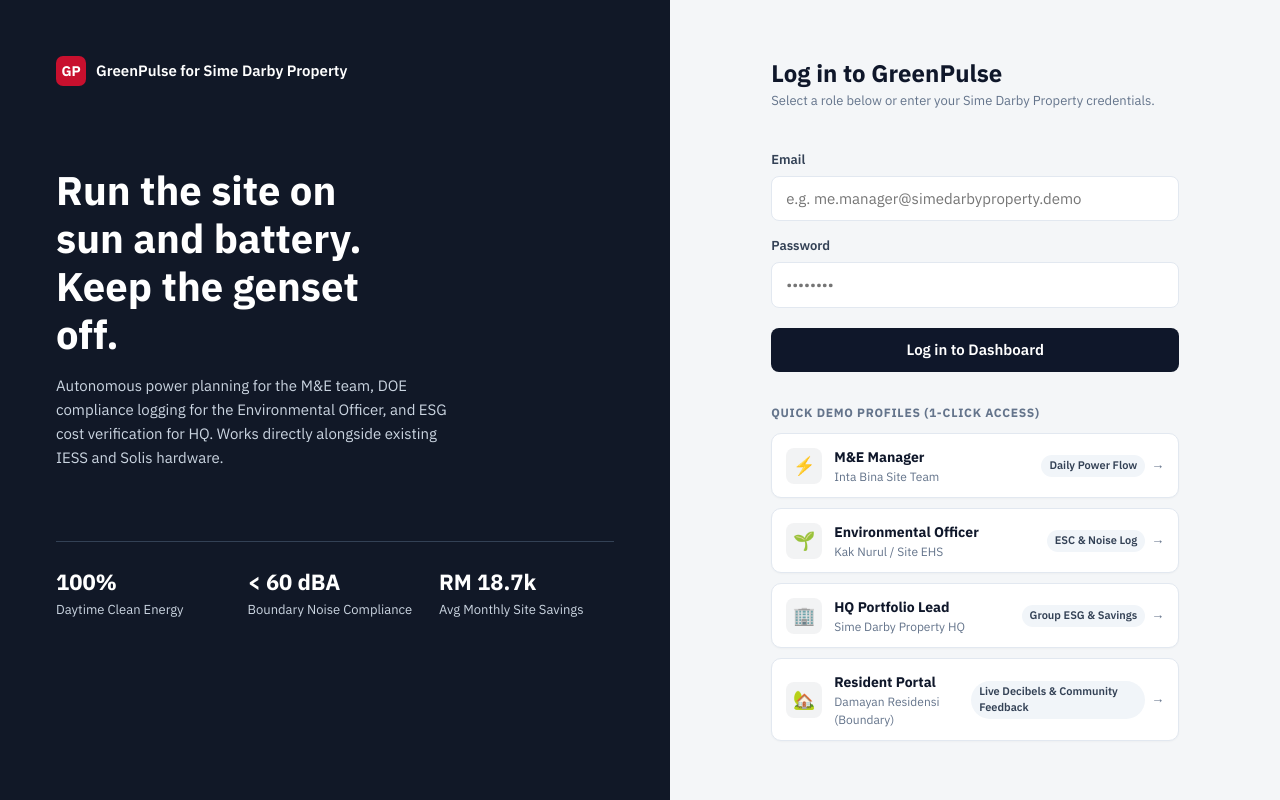
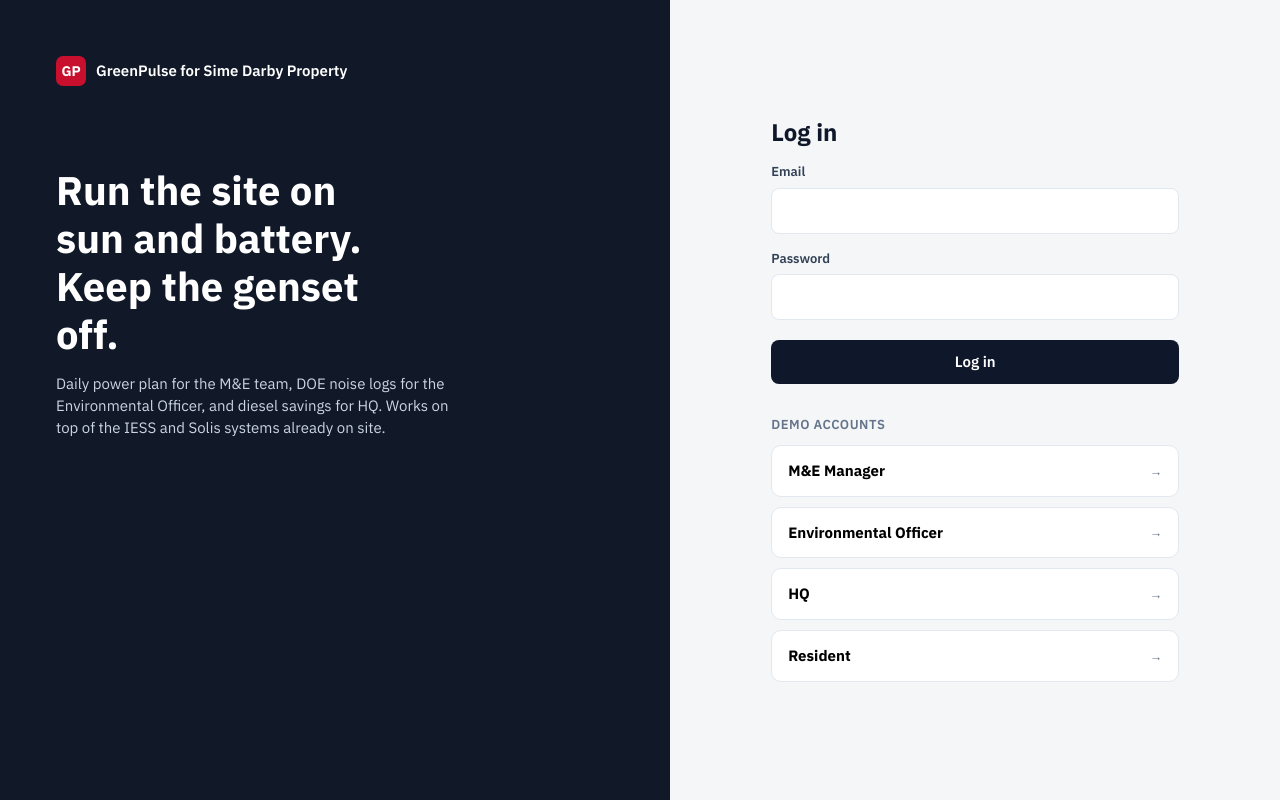
Before and after one commit to daneshlou07/sdp-hackathon-2026, a React (Vite) app in the folder prototype/: page / in a window 1280 px wide. Built offline with nearby package versions, Linux system fonts and the light colour scheme.

Commit message:
Revert design changes from afd3aba

```diff
--- a/prototype/src/data/accounts.js
+++ b/prototype/src/data/accounts.js
@@ -1,42 +1,6 @@
 export const ACCOUNTS = [
-  {
-    email: 'me.manager@simedarbyproperty.demo',
-    password: 'demo1234',
-    role: 'me',
-    title: 'M&E Manager',
-    org: 'Inta Bina Site Team',
-    home: 'Daily Power Flow',
-    icon: '⚡',
-    accent: '#0F766E',
-  },
-  {
-    email: 'env.officer@simedarbyproperty.demo',
-    password: 'demo1234',
-    role: 'eo',
-    title: 'Environmental Officer',
-    org: 'Kak Nurul / Site EHS',
-    home: 'ESC & Noise Log',
-    icon: '🌱',
-    accent: '#059669',
-  },
-  {
-    email: 'hq.finance@simedarbyproperty.demo',
-    password: 'demo1234',
-    role: 'hq',
-    title: 'HQ Portfolio Lead',
-    org: 'Sime Darby Property HQ',
-    home: 'Group ESG & Savings',
-    icon: '🏢',
-    accent: '#2563EB',
-  },
-  {
-    email: 'resident@damayan.demo',
-    password: 'demo1234',
-    role: 'resident',
-    title: 'Resident Portal',
-    org: 'Damayan Residensi (Boundary)',
-    home: 'Live Decibels & Community Feedback',
-    icon: '🏡',
-    accent: '#D71920',
-  },
+  { email: 'me.manager@simedarbyproperty.demo', password: 'demo1234', role: 'me', title: 'M&E Manager' },
+  { email: 'env.officer@simedarbyproperty.demo', password: 'demo1234', role: 'eo', title: 'Environmental Officer' },
+  { email: 'hq.finance@simedarbyproperty.demo', password: 'demo1234', role: 'hq', title: 'HQ' },
+  { email: 'resident@damayan.demo', password: 'demo1234', role: 'resident', title: 'Resident' },
 ];
--- a/prototype/src/index.css
+++ b/prototype/src/index.css
@@ -47,59 +47,19 @@
 .login-form { padding: 56px; display: flex; flex-direction: column; justify-content: center; max-width: 520px; width: 100%; margin: 0 auto; }
 .login-form h2 { font-size: 24px; }
 .login-form label { display: block; font-size: 13px; font-weight: 600; margin: 16px 0 6px; color: var(--ink-2); }
-.login-form input {
-  width: 100%;
-  padding: 11px 14px;
-  border: 1px solid var(--line);
-  border-radius: 8px;
-  background: #fff;
-  transition: border-color .15s ease, box-shadow .15s ease;
-}
-.login-form input:focus {
-  outline: none;
-  border-color: #0F766E;
-  box-shadow: 0 0 0 3px rgba(15, 118, 110, 0.15);
-}
-.btn {
-  border: 0;
-  border-radius: 8px;
-  padding: 11px 16px;
-  font-weight: 600;
-  transition: all .15s ease;
-  display: inline-flex;
-  align-items: center;
-  justify-content: center;
-  gap: 8px;
-}
-.btn-primary { background: var(--ink); color: #fff; }
-.btn-primary:hover { background: #1e293b; transform: translateY(-1px); }
-.btn-primary:active { transform: translateY(0); }
-.login-form .btn-primary { width: 100%; margin-top: 20px; }
+.login-form input { width: 100%; padding: 11px 12px; border: 1px solid var(--line); border-radius: 8px; background: #fff; }
+.btn { border: 0; border-radius: 8px; padding: 11px 16px; font-weight: 600; }
+.btn-primary { background: var(--ink); color: #fff; width: 100%; margin-top: 20px; }
+.btn-primary:hover { background: #1e293b; }
 .btn-ghost { background: transparent; border: 1px solid var(--line); color: var(--ink); }
-.btn-ghost:hover { background: #f8fafc; border-color: #cbd5e1; }
-.err { color: var(--danger); font-size: 14px; margin-top: 10px; font-weight: 500; }
-.demo-head { margin-top: 32px; font-size: 12px; color: var(--muted); font-weight: 700; text-transform: uppercase; letter-spacing: .06em; }
-.demo { display: grid; gap: 10px; margin-top: 12px; }
-.demo-btn {
-  text-align: left;
-  background: #fff;
-  border: 1px solid var(--line);
-  border-radius: 10px;
-  padding: 12px 14px;
-  display: flex;
-  justify-content: space-between;
-  align-items: center;
-  transition: all .15s cubic-bezier(0.16, 1, 0.3, 1);
-  box-shadow: 0 1px 2px rgba(0, 0, 0, 0.03);
-}
-.demo-btn:hover {
-  border-color: #94A3B8;
-  transform: translateY(-1px);
-  box-shadow: 0 4px 12px rgba(15, 23, 42, 0.08);
-}
-.demo-btn:active {
-  transform: translateY(0);
-}
+.btn-ghost:hover { background: #f8fafc; }
+.err { color: var(--danger); font-size: 14px; margin-top: 10px; }
+.demo-head { margin-top: 32px; font-size: 13px; color: var(--muted); font-weight: 600; text-transform: uppercase; letter-spacing: .04em; }
+.demo { display: grid; gap: 10px; margin-top: 10px; }
+.demo button { text-align: left; background: #fff; border: 1px solid var(--line); border-radius: 10px; padding: 14px 16px; display: flex; justify-content: space-between; align-items: center; transition: border-color .15s, transform .15s; }
+.demo button:hover { border-color: var(--ink); transform: translateX(2px); }
+.demo b { display: block; }
+.demo small { color: var(--muted); }
 
 /* shell */
 .shell { display: grid; grid-template-columns: 264px 1fr; min-height: 100vh; }
@@ -117,77 +77,74 @@
 .nav a { color: var(--side-text); text-decoration: none; padding: 8px 10px; border-radius: 7px; font-size: 14px; }
 .nav a:hover { background: var(--side-2); color: #fff; }
 .pills { display: grid; gap: 6px; }
-.pill { display: flex; justify-content: space-between; align-items: center; background: var(--side-2); border-radius: 8px; padding: 8px 12px; font-size: 13px; border: 1px solid rgba(255, 255, 255, 0.04); }
+.pill { display: flex; justify-content: space-between; background: var(--side-2); border-radius: 7px; padding: 8px 10px; font-size: 13px; }
 .pill b { color: #fff; }
 .pill .ok { color: #5eead4; }
 .pill .warn { color: #fcd34d; }
 .side-user { margin-top: auto; border-top: 1px solid #334155; padding-top: 14px; display: flex; justify-content: space-between; align-items: center; gap: 8px; }
 .side-user b { color: #fff; display: block; font-size: 14px; }
 .side-user small { color: #94a3b8; }
-.logout { background: transparent; border: 1px solid #475569; color: #fff; border-radius: 7px; padding: 7px 10px; font-size: 13px; transition: all .15s ease; cursor: pointer; }
-.logout:hover { background: var(--side-2); border-color: #94a3b8; }
+.logout { background: transparent; border: 1px solid #475569; color: #fff; border-radius: 7px; padding: 7px 10px; font-size: 13px; }
+.logout:hover { background: var(--side-2); }
 
 .main { padding: 24px 28px 48px; min-width: 0; }
 .top { display: flex; justify-content: space-between; align-items: flex-end; gap: 16px; margin-bottom: 20px; flex-wrap: wrap; }
-.top h1 { font-size: 24px; font-weight: 800; letter-spacing: -0.02em; }
+.top h1 { font-size: 24px; }
 .top p { margin: 4px 0 0; color: var(--muted); }
-.top-meta { display: flex; gap: 8px; flex-wrap: wrap; align-items: center; }
-.tag { font-size: 12px; font-weight: 700; padding: 4px 10px; border-radius: 999px; background: #fff; border: 1px solid var(--line); color: var(--ink-2); display: inline-flex; align-items: center; gap: 4px; }
-.tag.ok { background: var(--green-bg); border-color: rgba(15, 118, 110, 0.2); color: var(--green); }
-.tag.near { background: var(--amber-bg); border-color: rgba(180, 83, 9, 0.2); color: var(--amber); }
-.tag.over { background: var(--danger-bg); border-color: rgba(185, 28, 28, 0.2); color: var(--danger); }
+.top-meta { display: flex; gap: 8px; flex-wrap: wrap; }
+.tag { font-size: 12px; font-weight: 600; padding: 4px 9px; border-radius: 999px; background: #fff; border: 1px solid var(--line); color: var(--ink-2); }
+.tag.ok { background: var(--green-bg); border-color: transparent; color: var(--green); }
+.tag.near { background: var(--amber-bg); border-color: transparent; color: var(--amber); }
+.tag.over { background: var(--danger-bg); border-color: transparent; color: var(--danger); }
 
 .grid { display: grid; gap: 16px; }
 .g3 { grid-template-columns: repeat(3, minmax(0, 1fr)); }
 .g4 { grid-template-columns: repeat(4, minmax(0, 1fr)); }
 .g-wide { grid-template-columns: minmax(0, 1.6fr) minmax(0, 1fr); }
-.card { background: var(--card); border: 1px solid var(--line); border-radius: 12px; padding: 20px; min-width: 0; box-shadow: 0 1px 3px rgba(0, 0, 0, 0.03), 0 1px 2px rgba(0, 0, 0, 0.02); transition: border-color .15s ease, box-shadow .15s ease; }
-.card:hover { border-color: #cbd5e1; }
-.card h2 { font-size: 16px; font-weight: 800; margin-bottom: 4px; color: var(--ink); }
-.card .sub { color: var(--muted); font-size: 13px; margin: 0 0 16px; line-height: 1.45; }
+.card { background: var(--card); border: 1px solid var(--line); border-radius: var(--radius); padding: 18px; min-width: 0; }
+.card h2 { font-size: 15px; margin-bottom: 4px; }
+.card .sub { color: var(--muted); font-size: 13px; margin: 0 0 14px; }
 .section { margin-top: 16px; scroll-margin-top: 16px; }
-.kpi .label { font-size: 12px; color: var(--muted); font-weight: 700; text-transform: uppercase; letter-spacing: 0.04em; }
-.kpi .value { font-size: 30px; font-weight: 800; margin: 6px 0 2px; letter-spacing: -0.02em; }
-.kpi .value small { font-size: 14px; color: var(--muted); font-weight: 600; }
-.kpi .foot { font-size: 13px; color: var(--ink-2); line-height: 1.4; }
+.kpi .label { font-size: 13px; color: var(--muted); font-weight: 500; }
+.kpi .value { font-size: 28px; font-weight: 600; margin: 6px 0 2px; }
+.kpi .value small { font-size: 14px; color: var(--muted); font-weight: 500; }
+.kpi .foot { font-size: 13px; color: var(--ink-2); }
 .kpi.hero { border-left: 4px solid var(--green); }
 .kpi.hero.warn { border-left-color: var(--amber); }
 
-.flow { display: grid; grid-template-columns: 1fr auto 1.2fr auto 1fr; align-items: center; gap: 12px; }
-.flow-node { border: 1px solid var(--line); border-radius: 12px; padding: 16px; text-align: center; background: #fff; box-shadow: 0 1px 2px rgba(0,0,0,0.02); }
-.flow-node b { display: block; font-size: 24px; font-weight: 800; letter-spacing: -0.02em; }
-.flow-node span { font-size: 13px; color: var(--muted); font-weight: 600; }
-.flow-node.batt { border-color: #0F766E; background: #F0FDFA; }
+.flow { display: grid; grid-template-columns: 1fr auto 1.2fr auto 1fr; align-items: center; gap: 10px; }
+.flow-node { border: 1px solid var(--line); border-radius: 10px; padding: 14px; text-align: center; }
+.flow-node b { display: block; font-size: 22px; }
+.flow-node span { font-size: 13px; color: var(--muted); }
+.flow-node.batt { border-color: var(--batt); background: var(--green-bg); }
 .arrow { color: var(--muted); font-size: 13px; text-align: center; }
 .arrow b { display: block; font-size: 15px; color: var(--ink); }
-.soc-bar { height: 10px; border-radius: 99px; background: #E2E8F0; border: 1px solid #CBD5E1; margin: 8px 0 4px; overflow: hidden; }
-.soc-bar i { display: block; height: 100%; background: linear-gradient(90deg, #0F766E, #14B8A6); transition: width .4s ease; }
+.soc-bar { height: 10px; border-radius: 99px; background: #fff; border: 1px solid var(--batt); margin: 8px 0 4px; overflow: hidden; }
+.soc-bar i { display: block; height: 100%; background: var(--batt); transition: width .4s; }
 
 .eq { display: grid; gap: 12px; }
-.eq-row { display: grid; grid-template-columns: 180px 1fr 70px; gap: 12px; align-items: center; font-size: 14px; padding: 8px 10px; border-radius: 8px; transition: background .15s ease; }
-.eq-row:hover { background: #f8fafc; }
-.eq-track { height: 10px; background: #e2e8f0; border-radius: 99px; overflow: hidden; }
-.eq-track i { display: block; height: 100%; background: var(--ink-2); border-radius: 99px; transition: width .4s ease; }
+.eq-row { display: grid; grid-template-columns: 180px 1fr 70px; gap: 12px; align-items: center; font-size: 14px; }
+.eq-track { height: 10px; background: #f1f5f9; border-radius: 99px; overflow: hidden; }
+.eq-track i { display: block; height: 100%; background: var(--ink-2); border-radius: 99px; transition: width .4s; }
 .eq-row.off { color: var(--muted); }
 .eq-row.off .eq-track i { background: #cbd5e1; }
 .eq-row .num { text-align: right; }
 
-.tips { display: grid; gap: 12px; }
-.tip { border-left: 3px solid #0F766E; padding: 6px 0 6px 14px; background: #F8FAFC; border-radius: 0 8px 8px 0; }
-.tip b { display: block; font-size: 14px; font-weight: 700; color: #0F172A; }
-.tip span { font-size: 13px; color: var(--ink-2); line-height: 1.45; }
+.tips { display: grid; gap: 10px; }
+.tip { border-left: 3px solid var(--ink); padding: 4px 0 4px 12px; }
+.tip b { display: block; font-size: 14px; }
+.tip span { font-size: 13px; color: var(--ink-2); }
 
 .seg { display: inline-flex; border: 1px solid var(--line); border-radius: 8px; overflow: hidden; background: #fff; }
-.seg button { border: 0; background: transparent; padding: 7px 12px; font-size: 13px; font-weight: 600; color: var(--ink-2); transition: all .15s ease; }
+.seg button { border: 0; background: transparent; padding: 7px 12px; font-size: 13px; color: var(--ink-2); }
 .seg button[aria-pressed='true'] { background: var(--ink); color: #fff; }
 
 .hour-slider { display: flex; align-items: center; gap: 12px; font-size: 14px; }
-.hour-slider input { flex: 1; accent-color: #0F766E; height: 6px; }
+.hour-slider input { flex: 1; accent-color: var(--ink); }
 
 table { width: 100%; border-collapse: collapse; font-size: 14px; }
-th { text-align: left; font-size: 12px; text-transform: uppercase; letter-spacing: .05em; color: var(--muted); font-weight: 700; padding: 10px 12px; border-bottom: 1px solid var(--line); background: #f8fafc; }
-td { padding: 11px 12px; border-bottom: 1px solid var(--line); vertical-align: middle; transition: background .12s ease; }
-tbody tr:hover td { background-color: #f8fafc; }
+th { text-align: left; font-size: 12px; text-transform: uppercase; letter-spacing: .04em; color: var(--muted); font-weight: 600; padding: 8px 10px; border-bottom: 1px solid var(--line); }
+td { padding: 10px; border-bottom: 1px solid var(--line); vertical-align: top; }
 td.r, th.r { text-align: right; }
 tr:last-child td { border-bottom: 0; }
 
@@ -439,19 +396,3 @@
   .modal-card { position: absolute; inset: 0; max-height: none; box-shadow: none; border: none; }
   .modal-actions { display: none; }
 }
-
-/* Custom slim modern scrollbar */
-::-webkit-scrollbar {
-  width: 6px;
-  height: 6px;
-}
-::-webkit-scrollbar-track {
-  background: transparent;
-}
-::-webkit-scrollbar-thumb {
-  background: #cbd5e1;
-  border-radius: 999px;
-}
-::-webkit-scrollbar-thumb:hover {
-  background: #94a3b8;
-}
--- a/prototype/src/screens/Login.jsx
+++ b/prototype/src/screens/Login.jsx
@@ -16,115 +16,28 @@
   return (
     <div className="login">
       <section className="login-brand">
-        <div className="brand-row">
-          <span className="brand-mark">GP</span>
-          <span>GreenPulse for Sime Darby Property</span>
-        </div>
-
+        <div className="brand-row"><span className="brand-mark">GP</span>GreenPulse for Sime Darby Property</div>
         <div>
           <h1>Run the site on sun and battery. Keep the genset off.</h1>
-          <p style={{ marginTop: 16, lineHeight: 1.6 }}>
-            Autonomous power planning for the M&E team, DOE compliance logging for the Environmental Officer, and ESG cost verification for HQ. Works directly alongside existing IESS and Solis hardware.
-          </p>
-        </div>
-
-        <div className="login-facts">
-          <div>
-            <b>100%</b>
-            <span>Daytime Clean Energy</span>
-          </div>
-          <div>
-            <b>&lt; 60 dBA</b>
-            <span>Boundary Noise Compliance</span>
-          </div>
-          <div>
-            <b>RM 18.7k</b>
-            <span>Avg Monthly Site Savings</span>
-          </div>
+          <p>Daily power plan for the M&E team, DOE noise logs for the Environmental Officer, and diesel savings for HQ. Works on top of the IESS and Solis systems already on site.</p>
         </div>
       </section>
-
       <main className="login-form">
-        <div style={{ marginBottom: 24 }}>
-          <h2>Log in to GreenPulse</h2>
-          <p style={{ fontSize: 13, color: 'var(--muted)', margin: '4px 0 0' }}>
-            Select a role below or enter your Sime Darby Property credentials.
-          </p>
-        </div>
-
+        <h2>Log in</h2>
         <form onSubmit={submit} noValidate>
           <label htmlFor="email">Email</label>
-          <input
-            id="email"
-            type="email"
-            autoComplete="username"
-            placeholder="e.g. me.manager@simedarbyproperty.demo"
-            value={email}
-            onChange={(e) => { setEmail(e.target.value); setError(''); }}
-          />
-
+          <input id="email" type="email" autoComplete="username" value={email} onChange={(e) => { setEmail(e.target.value); setError(''); }} />
           <label htmlFor="password">Password</label>
-          <input
-            id="password"
-            type="password"
-            autoComplete="current-password"
-            placeholder="••••••••"
-            value={password}
-            onChange={(e) => { setPassword(e.target.value); setError(''); }}
-          />
-
+          <input id="password" type="password" autoComplete="current-password" value={password} onChange={(e) => { setPassword(e.target.value); setError(''); }} />
           {error && <div className="err" role="alert">{error}</div>}
-
-          <button id="login-submit" className="btn btn-primary" type="submit">
-            Log in to Dashboard
-          </button>
+          <button id="login-submit" className="btn btn-primary" type="submit">Log in</button>
         </form>
-
-        <div className="demo-head">Quick Demo Profiles (1-Click Access)</div>
+        <div className="demo-head">Demo accounts</div>
         <div className="demo">
           {ACCOUNTS.map((a) => (
-            <button
-              key={a.role}
-              id={`demo-${a.role}`}
-              type="button"
-              onClick={() => onLogin(a)}
-              className="demo-btn"
-            >
-              <div style={{ display: 'flex', alignItems: 'center', gap: 12 }}>
-                <span
-                  style={{
-                    fontSize: '18px',
-                    width: '36px',
-                    height: '36px',
-                    borderRadius: '8px',
-                    backgroundColor: 'rgba(15, 23, 42, 0.05)',
-                    display: 'grid',
-                    placeItems: 'center',
-                    flexShrink: 0,
-                  }}
-                >
-                  {a.icon}
-                </span>
-                <div>
-                  <b style={{ fontSize: '14px', color: 'var(--ink)' }}>{a.title}</b>
-                  <small style={{ display: 'block', fontSize: '12px', color: 'var(--muted)' }}>{a.org}</small>
-                </div>
-              </div>
-              <div style={{ display: 'flex', alignItems: 'center', gap: 6 }}>
-                <span
-                  style={{
-                    fontSize: '11px',
-                    fontWeight: 600,
-                    color: 'var(--ink-2)',
-                    backgroundColor: '#f1f5f9',
-                    padding: '3px 8px',
-                    borderRadius: '999px',
-                  }}
-                >
-                  {a.home}
-                </span>
-                <span style={{ color: 'var(--muted)', fontSize: '13px' }}>→</span>
-              </div>
+            <button key={a.role} id={`demo-${a.role}`} type="button" onClick={() => onLogin(a)}>
+              <span><b>{a.title}</b><small>{a.org}</small></span>
+              <small>{a.home} →</small>
             </button>
           ))}
         </div>
```
Also changed, not shown: prototype/src/components/Shell.jsx (+4 -27 lines).
